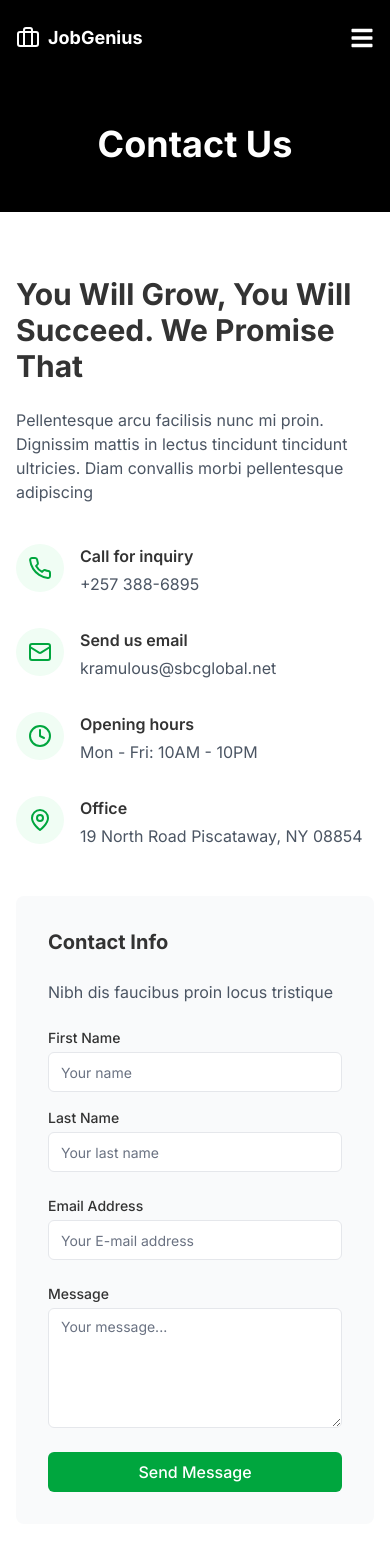
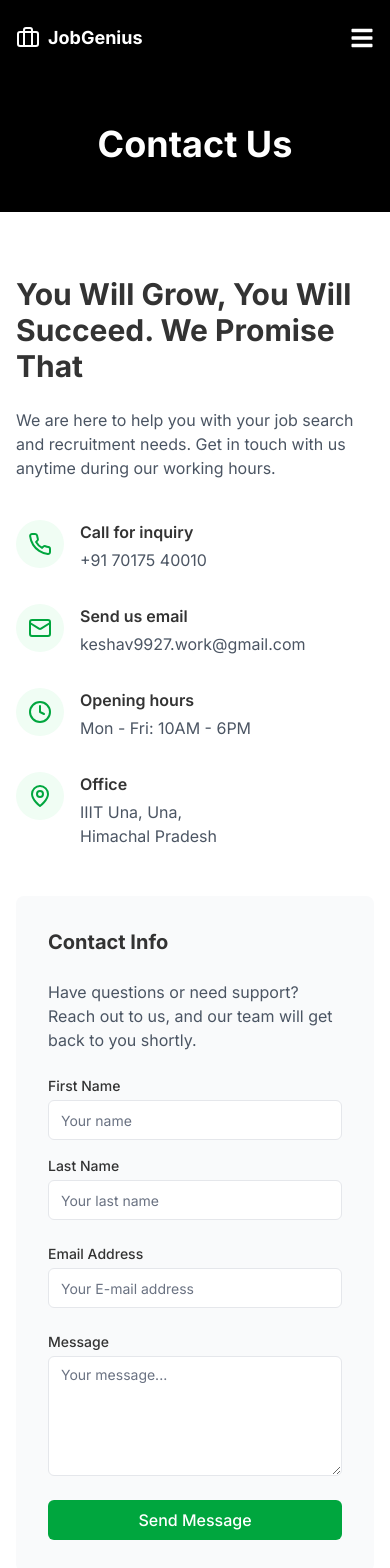
Before and after one commit to Agarwalkeshav185/JobGenius, a React (Vite) app in the folder Frontend/: page /contact in a window 390 px wide. Shown: the top 1568 px of the page. Built offline with nearby package versions, Linux system fonts and the light colour scheme; no server answers.

Commit message:
Updated the contact us page and home page

```diff
--- a/Frontend/src/App.jsx
+++ b/Frontend/src/App.jsx
@@ -13,6 +13,7 @@ import SavedJobs from "./Pages/Dashboard/SavedJobs";
 import JobSeekerProfile from "./Pages/Dashboard/JobSeekerProfile";
 import JobAlerts from "./Pages/Dashboard/JobAlerts";
 import JobSeekerSettings from "./Pages/Dashboard/JobSeekerSettings";
+import AboutUsPage from "./Pages/AboutUs/AboutUs.jsx";
 import JobSeekerDrawer from './Components/materialUi/JobSeekerDrawer.jsx';
 // import EmployerDashboard from "./Pages/Dashboard/EmployerDashboard";
 import { AuthProvider } from "./Context/AuthContext";
@@ -28,7 +29,7 @@ function App() {
           <Route element={<AppLayout />}>
             <Route path="/" element={<HomePage />} />
             <Route path="/jobs" element={<JobBoardPage />} />
-            <Route path="/about" element={<div>About Page</div>} />
+            <Route path="/about" element={<AboutUsPage />} />
             <Route path="/contact" element={ <ContactUsPage /> } />
             <Route path ="/login" element  = { <Login /> } />
             <Route path="/register" element={<SignUp />} />
--- a/Frontend/src/Pages/ContactUs.jsx
+++ b/Frontend/src/Pages/ContactUs.jsx
@@ -4,7 +4,10 @@ import Footer from "../Components/Layout/Footer"
 import { Input } from "../Components/UI/Input"
 import { Button } from "../Components/UI/Button"
 import { Textarea } from "../Components/UI/Textarea"
-
+import Zoom from "../assets/ContactUsLogos/zoom.svg";
+import Tinder from "../assets/ContactUsLogos/tinder.svg";
+import Asana from "../assets/ContactUsLogos/asana.svg";
+import Dribble from "../assets/ContactUsLogos/dribble.svg";
 export default function ContactUsPage() {
   return (
     <>
@@ -21,8 +24,7 @@ export default function ContactUsPage() {
             <div>
               <h2 className="text-3xl font-bold mb-6">You Will Grow, You Will Succeed. We Promise That</h2>
               <p className="text-gray-600 mb-10">
-                Pellentesque arcu facilisis nunc mi proin. Dignissim mattis in lectus tincidunt tincidunt ultricies.
-                Diam convallis morbi pellentesque adipiscing
+                We are here to help you with your job search and recruitment needs. Get in touch with us anytime during our working hours.
               </p>
 
               <div className="grid grid-cols-1 md:grid-cols-2 gap-8">
@@ -46,7 +48,7 @@ export default function ContactUsPage() {
                   </div>
                   <div>
                     <h3 className="font-semibold mb-1">Call for inquiry</h3>
-                    <p className="text-gray-600">+257 388-6895</p>
+                    <p className="text-gray-600">+91 70175 40010</p>
                   </div>
                 </div>
 
@@ -71,7 +73,7 @@ export default function ContactUsPage() {
                   </div>
                   <div>
                     <h3 className="font-semibold mb-1">Send us email</h3>
-                    <p className="text-gray-600">kramulous@sbcglobal.net</p>
+                    <p className="text-gray-600">keshav9927.work@gmail.com</p>
                   </div>
                 </div>
 
@@ -96,7 +98,7 @@ export default function ContactUsPage() {
                   </div>
                   <div>
                     <h3 className="font-semibold mb-1">Opening hours</h3>
-                    <p className="text-gray-600">Mon - Fri: 10AM - 10PM</p>
+                    <p className="text-gray-600">Mon - Fri: 10AM - 6PM</p>
                   </div>
                 </div>
 
@@ -121,7 +123,8 @@ export default function ContactUsPage() {
                   </div>
                   <div>
                     <h3 className="font-semibold mb-1">Office</h3>
-                    <p className="text-gray-600">19 North Road Piscataway, NY 08854</p>
+                    <p className="text-gray-600"> IIIT Una,
+                              Una, <br /> Himachal Pradesh</p>
                   </div>
                 </div>
               </div>
@@ -130,7 +133,7 @@ export default function ContactUsPage() {
             {/* Right Column - Contact Form */}
             <div className="bg-gray-50 p-8 rounded-lg">
               <h3 className="text-xl font-bold mb-6">Contact Info</h3>
-              <p className="text-gray-600 mb-6">Nibh dis faucibus proin locus tristique</p>
+              <p className="text-gray-600 mb-6">Have questions or need support? Reach out to us, and our team will get back to you shortly.</p>
 
               <form className="space-y-6">
                 <div className="grid grid-cols-1 md:grid-cols-2 gap-4">
@@ -171,24 +174,24 @@ export default function ContactUsPage() {
           <div className="mt-16">
             <div className="h-[400px] w-full rounded-lg overflow-hidden">
               <iframe
-                src="https://www.google.com/maps/embed?pb=!1m18!1m12!1m3!1d48371.66637238489!2d-73.85549418402536!3d40.75891874834012!2m3!1f0!2f0!3f0!3m2!1i1024!2i768!4f13.1!3m3!1m2!1s0x89c260af260fe8b7%3A0x8b7d1b258d6ddf33!2sForest%20Hills%2C%20Queens%2C%20NY%2C%20USA!5e0!3m2!1sen!2s!4v1712851600000!5m2!1sen!2s"
+                src="https://www.google.com/maps/embed?pb=!1m14!1m8!1m3!1d17270.05890681099!2d76.19966723184875!3d31.478716187920362!3m2!1i1024!2i768!4f13.1!3m3!1m2!1s0x391adb5aa39796f9%3A0x3d5e714694324768!2sIIIT%20Una%2C%20Academic%20Block!5e0!3m2!1sen!2sus!4v1755668376475!5m2!1sen!2sus"
                 width="100%"
                 height="100%"
                 style={{ border: 0 }}
                 allowFullScreen=""
                 loading="lazy"
-                referrerPolicy="no-referrer-when-downgrade"
-              ></iframe>
+                referrerPolicy="no-referrer-when-downgrade">
+              </iframe>
             </div>
           </div>
 
           {/* Clients/Partners Section */}
           <div className="mt-16">
             <div className="grid grid-cols-2 md:grid-cols-4 gap-8 items-center justify-items-center opacity-50">
-              <img src="/placeholder.svg?height=40&width=120" alt="Zoom" width={120} height={40} />
-              <img src="/placeholder.svg?height=40&width=120" alt="Tinder" width={120} height={40} />
-              <img src="/placeholder.svg?height=40&width=120" alt="Dribbble" width={120} height={40} />
-              <img src="/placeholder.svg?height=40&width=120" alt="Asana" width={120} height={40} />
+              <img src={`${Zoom}`} alt="Zoom" width={120} height={40} />
+              <img src={`${Tinder}`} alt="Tinder" width={120} height={40} />
+              <img src={`${Dribble}`} alt="Dribbble" width={120} height={40} />
+              <img src={`${Asana}`} alt="Asana" width={120} height={40} />
             </div>
           </div>
         </div>
--- a/Frontend/src/Pages/HomePage.jsx
+++ b/Frontend/src/Pages/HomePage.jsx
@@ -1,11 +1,9 @@
-import { Link } from "react-router-dom"
-
 import TestimonialCard from "../Components/Cards/TestimonialCard"
-import BlogCard from "../Components/Cards/BlogCard"
 
 import HeroSection from "../Components/Layout/Home/HeroSection.jsx"
 import CategorySection from "../Components/Layout/Home/CategorySection";
 import RecentJobsSection from "../Components/Layout/Home/RecentJobsSection.jsx";
+import NewsSection from "../Components/Layout/Home/News.jsx";
 
 function HomePage() {
   return (
@@ -134,39 +132,8 @@ function HomePage() {
           </div>
         </div>
       </section>
-
-
-
-
-
       {/* News and Blog Section */}
-      <section className="py-12 container mx-auto px-4">
-        <div className="flex justify-between items-center mb-6">
-          <h2 className="text-2xl font-bold">News and Blog</h2>
-          <Link to="/blog" className="text-teal-500 hover:underline">
-            View all
-          </Link>
-        </div>
-        <p className="text-gray-500 mb-8">
-          Morbi faucibus sed magna lectus feugiat tincidunt. Pharetra sed tincidunt in dolor
-        </p>
-
-        <div className="grid md:grid-cols-2 gap-6">
-          <BlogCard
-            image="/placeholder-blog.jpg"
-            category="News"
-            date="20 March 2024"
-            title="Revitalizing Workplace Morale: Innovative Tactics For Boosting Employee Engagement In 2024"
-          />
-
-          <BlogCard
-            image="/placeholder-blog.jpg"
-            category="Tips"
-            date="23 March 2024"
-            title="How To Avoid The Top Six Most Common Job Interview Mistakes"
-          />
-        </div>
-      </section>
+      {/* <NewsSection /> */}
     </main>
   )
 }
--- a/Frontend/src/api/Home/Categrory.js
+++ b/Frontend/src/api/Home/Categrory.js
@@ -1,9 +1,14 @@
 import axiosInstance from "../axiosInstance";
 
 
-export async function fetchCategory() {
+export async function fetchCategory(page, limit) {
     try {
-        const response = await axiosInstance.get("/category/getAll");
+        const response = await axiosInstance.get("/category/getAll",
+            {
+                params : {page, limit}
+            }
+        );
+        console.log(response.data.data);
         return response.data;
     } catch (error) {
         console.error("Error fetching categories:", error);
```
